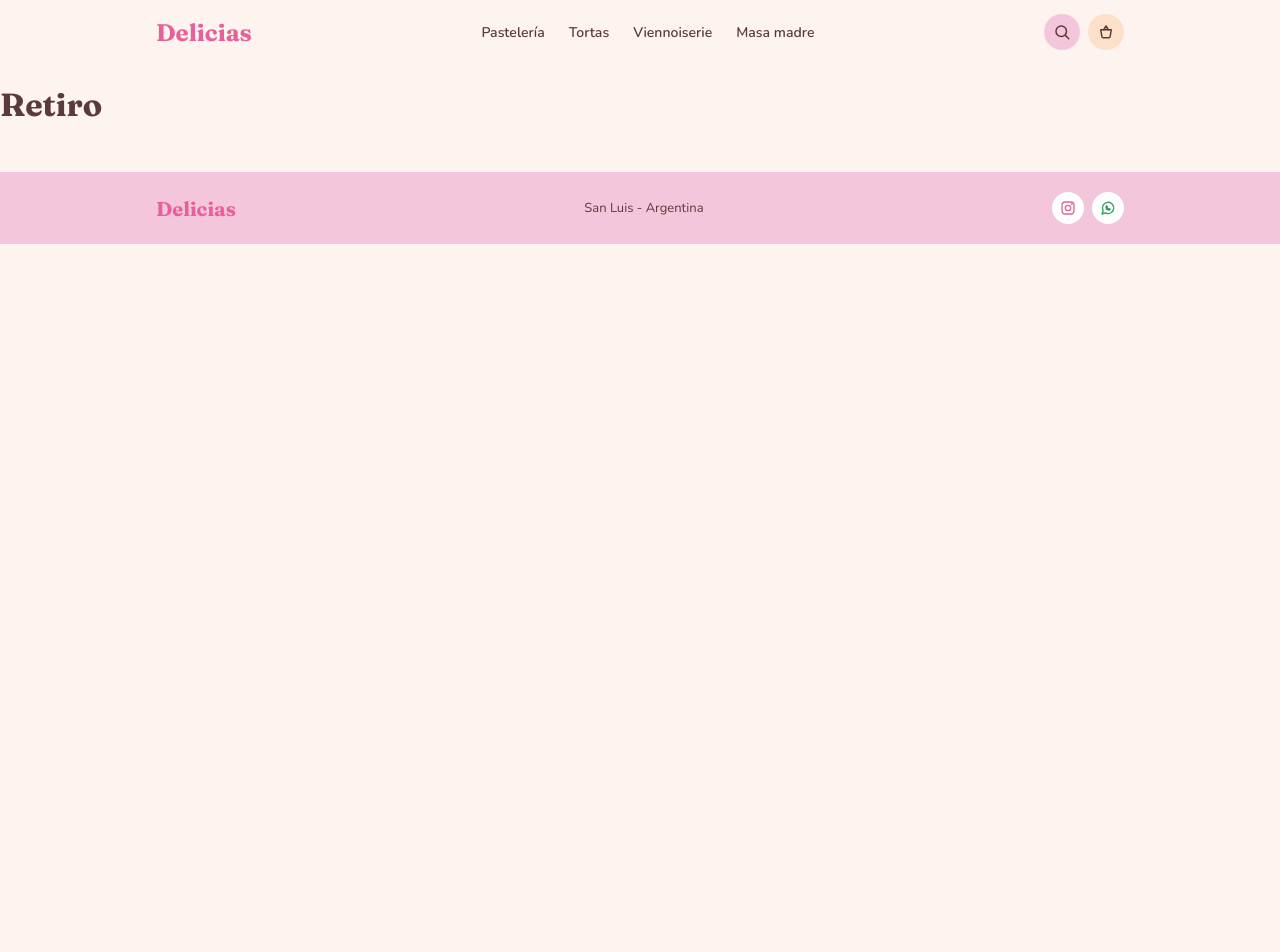
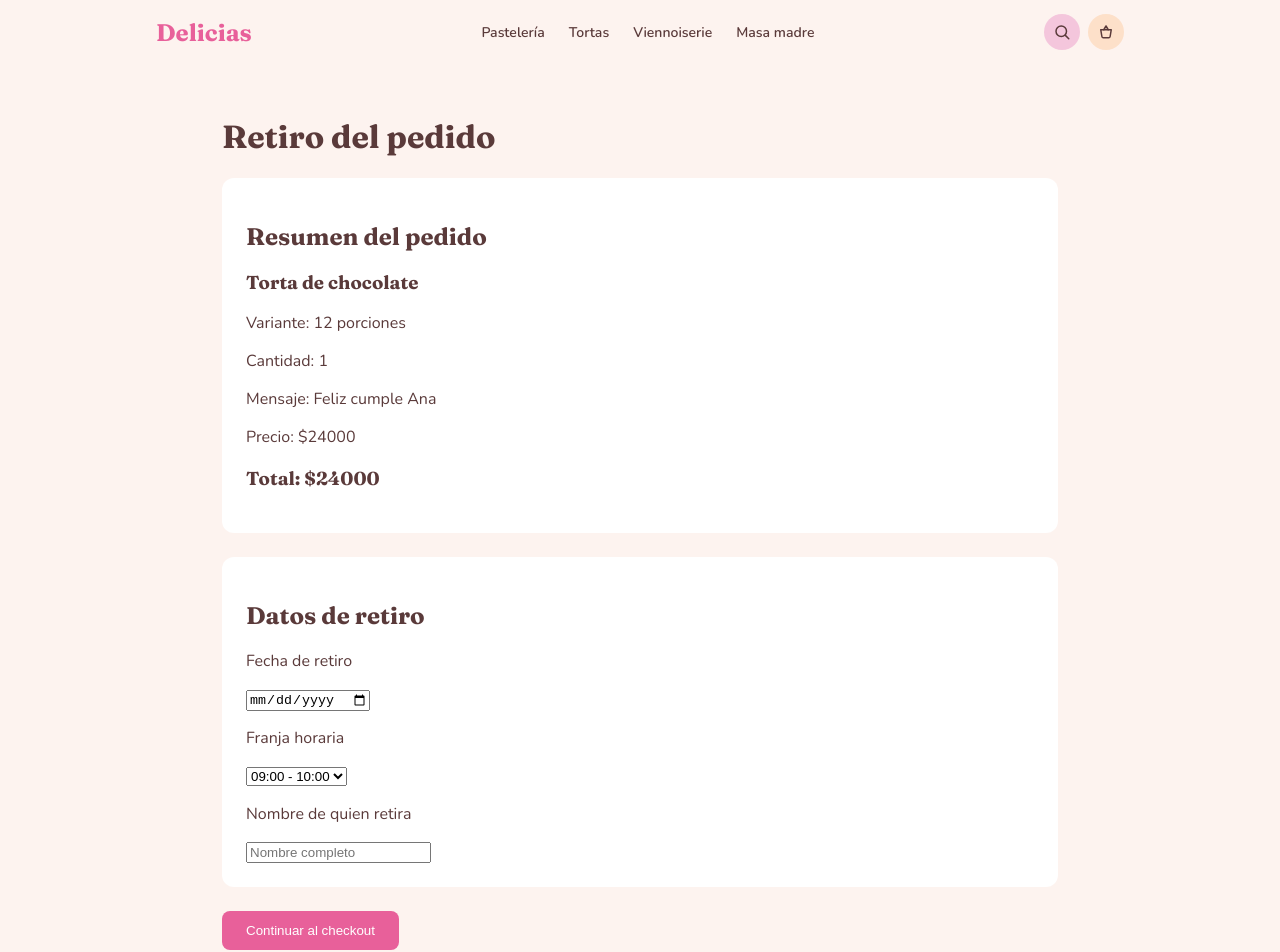
Before and after one commit to rociojazminvilchez/delicias-ecommerce, a React (Vite) app in the folder frontend/: page /retiro in a window 1280 px wide. Shown: the top 952 px of the page. Before the commit the page ends 800 px from the top, so only its background shows below. Built offline with nearby package versions, Linux system fonts and the light colour scheme.

Commit message:
Pagina Retiro

```diff
--- /dev/null
+++ b/frontend/src/pages/Pedido/Retiro.css
@@ -0,0 +1,25 @@
+.retiro-container {
+  max-width: 900px;
+  margin: 0 auto;
+  padding: 2rem;
+}
+
+.retiro-card {
+  background: white;
+  padding: 1.5rem;
+  border-radius: 12px;
+  margin-bottom: 1.5rem;
+}
+
+.retiro-btn {
+  background: var(--rosa);
+  color: white;
+  border: none;
+  padding: 12px 24px;
+  border-radius: 8px;
+  cursor: pointer;
+}
+
+.retiro-btn:hover {
+  opacity: 0.9;
+}
--- a/frontend/src/pages/Pedido/Retiro.jsx
+++ b/frontend/src/pages/Pedido/Retiro.jsx
@@ -1,3 +1,66 @@
+import "./Retiro.css";
+
 export default function Retiro() {
-  return <h1>Retiro</h1>;
+  const carrito = [
+    {
+      id: 1,
+      nombre: "Torta de chocolate",
+      precio: 24000,
+      cantidad: 1,
+      variante: "12 porciones",
+      nota: "Feliz cumple Ana",
+    },
+  ];
+
+  const total = carrito.reduce(
+    (acum, item) => acum + item.precio * item.cantidad,
+    0
+  );
+
+  return (
+    <div className="retiro-container">
+      <h1>Retiro del pedido</h1>
+
+      <section className="retiro-card">
+        <h2>Resumen del pedido</h2>
+
+        {carrito.map((item) => (
+          <div key={item.id}>
+            <h3>{item.nombre}</h3>
+            <p>Variante: {item.variante}</p>
+            <p>Cantidad: {item.cantidad}</p>
+            <p>Mensaje: {item.nota}</p>
+            <p>Precio: ${item.precio}</p>
+          </div>
+        ))}
+
+        <h3>Total: ${total}</h3>
+      </section>
+
+      <section className="retiro-card">
+        <h2>Datos de retiro</h2>
+
+        <p>Fecha de retiro</p>
+        <input type="date" />
+
+        <p>Franja horaria</p>
+        <select>
+          <option>09:00 - 10:00</option>
+          <option>10:00 - 11:00</option>
+          <option>11:00 - 12:00</option>
+          <option>16:00 - 17:00</option>
+        </select>
+
+        <p>Nombre de quien retira</p>
+        <input
+          type="text"
+          placeholder="Nombre completo"
+        />
+      </section>
+
+      <button className="retiro-btn">
+        Continuar al checkout
+      </button>
+    </div>
+  );
 }
```
